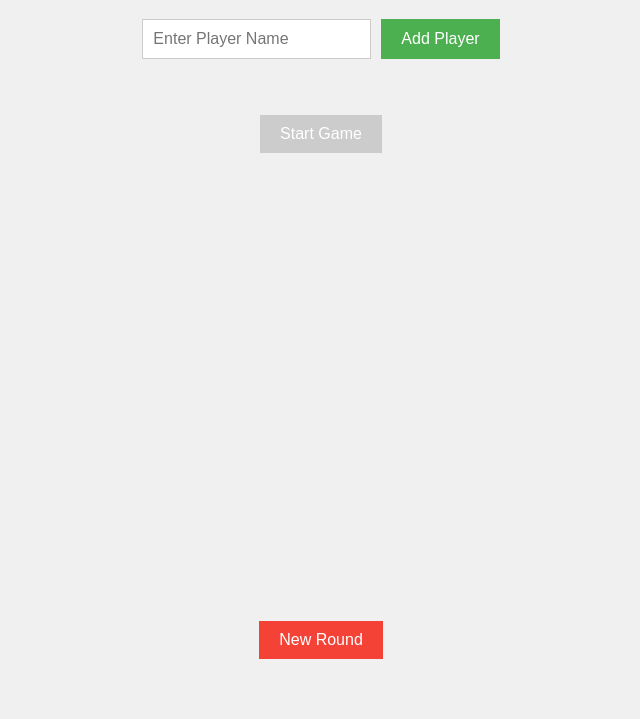
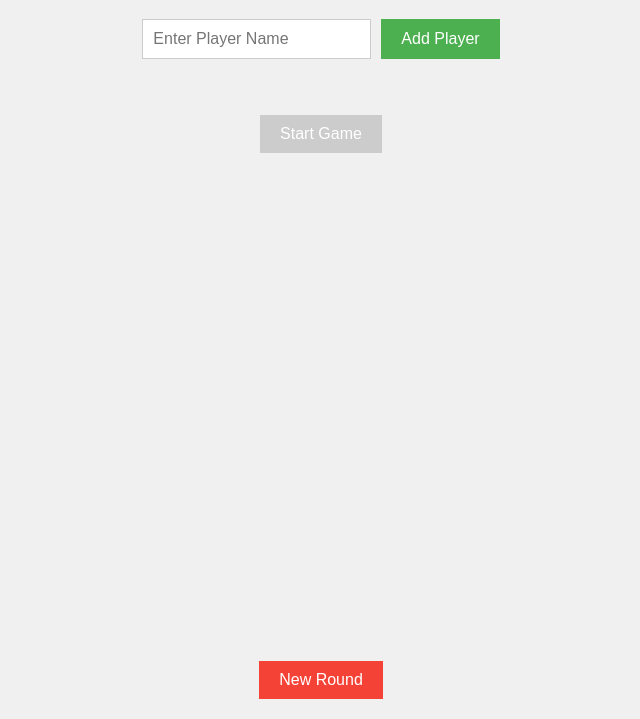
Before and after one commit to semyri/semyri.github.io, a plain HTML site: page index.html in a window 1280 px wide. Shown: the part 81-800 px from the top of the page, without its empty margins (319-959 px from the left). Drawn offline with Linux system fonts and the light colour scheme.

Commit message:
Update style.css

```diff
--- a/style.css
+++ b/style.css
@@ -219,7 +219,7 @@ body {
 /* New Round Button Styles */
 .new-round-container {
     position: fixed; /* Updated: Always visible */
-    bottom: 60px;
+    bottom: 20px;
     left: 50%;
     transform: translateX(-50%); /* Center horizontally */
     width: 100%;
```
